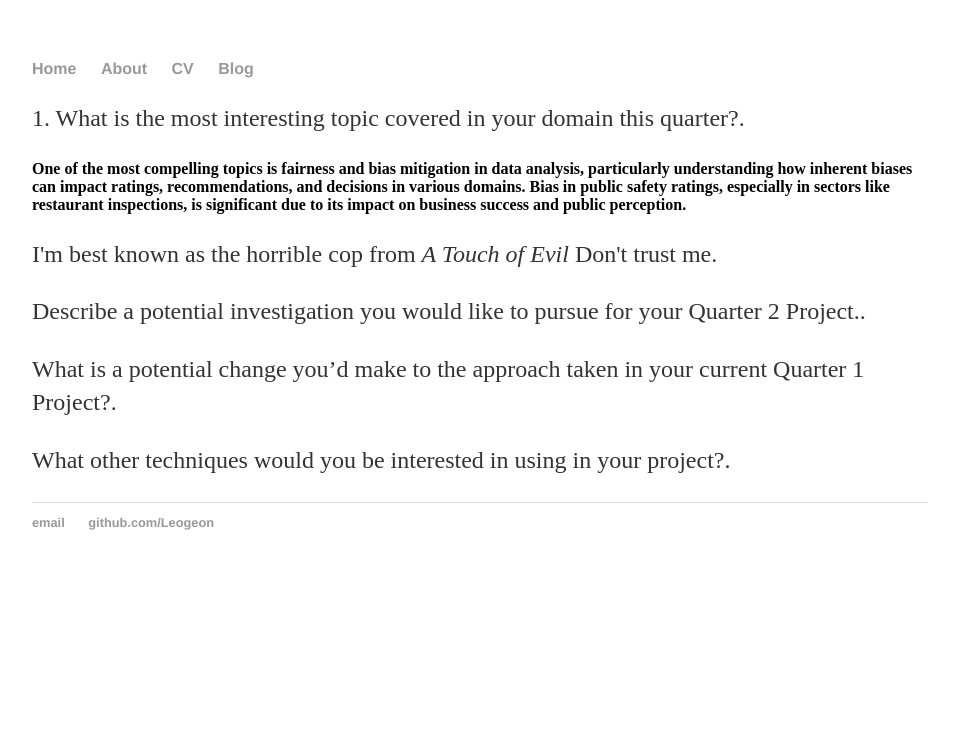
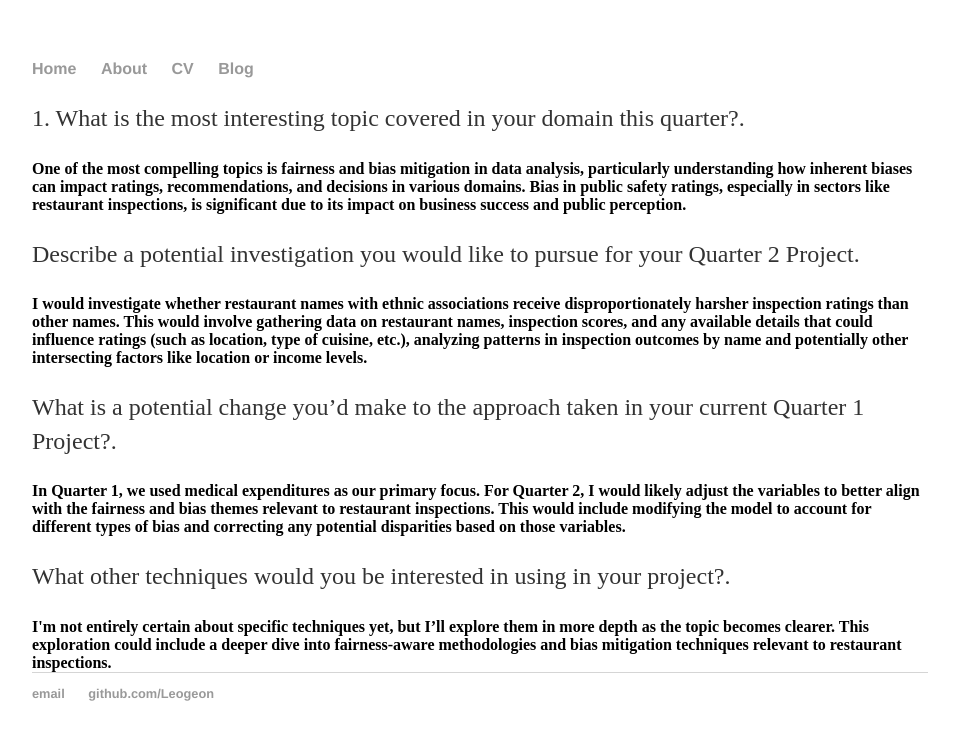
Before and after one commit to Leogeon/leogeon.github.io, a Jekyll site: the page built from index.html, in a window 1280 px wide. Shown: the top 740 px of the page, without its empty margins (160-1119 px from the left). Built offline with Jekyll 4.4.1, drawn with Linux system fonts in a browser that asks for light colours.

Commit message:
Update index.html

```diff
--- a/index.html
+++ b/index.html
@@ -7,8 +7,10 @@ Section/Mentor: DSC180-A10 Emily Ramond
 <div class="blurb">
 	<p>1. What is the most interesting topic covered in your domain this quarter?.</p>
 	<b>One of the most compelling topics is fairness and bias mitigation in data analysis, particularly understanding how inherent biases can impact ratings, recommendations, and decisions in various domains. Bias in public safety ratings, especially in sectors like restaurant inspections, is significant due to its impact on business success and public perception.</b>
-	<p>I'm best known as the horrible cop from <em>A Touch of Evil</em> Don't trust me.</p>
-	<p>Describe a potential investigation you would like to pursue for your Quarter 2 Project..</p>
+	<p>Describe a potential investigation you would like to pursue for your Quarter 2 Project.</p>
+	<b>I would investigate whether restaurant names with ethnic associations receive disproportionately harsher inspection ratings than other names. This would involve gathering data on restaurant names, inspection scores, and any available details that could influence ratings (such as location, type of cuisine, etc.), analyzing patterns in inspection outcomes by name and potentially other intersecting factors like location or income levels.</b>
 	<p>What is a potential change you’d make to the approach taken in your current Quarter 1 Project?.</p>
+	<b>In Quarter 1, we used medical expenditures as our primary focus. For Quarter 2, I would likely adjust the variables to better align with the fairness and bias themes relevant to restaurant inspections. This would include modifying the model to account for different types of bias and correcting any potential disparities based on those variables.</b>
 	<p>What other techniques would you be interested in using in your project?.</p>
+	<b>I'm not entirely certain about specific techniques yet, but I’ll explore them in more depth as the topic becomes clearer. This exploration could include a deeper dive into fairness-aware methodologies and bias mitigation techniques relevant to restaurant inspections.</b>
 </div><!-- /.blurb -->
```
